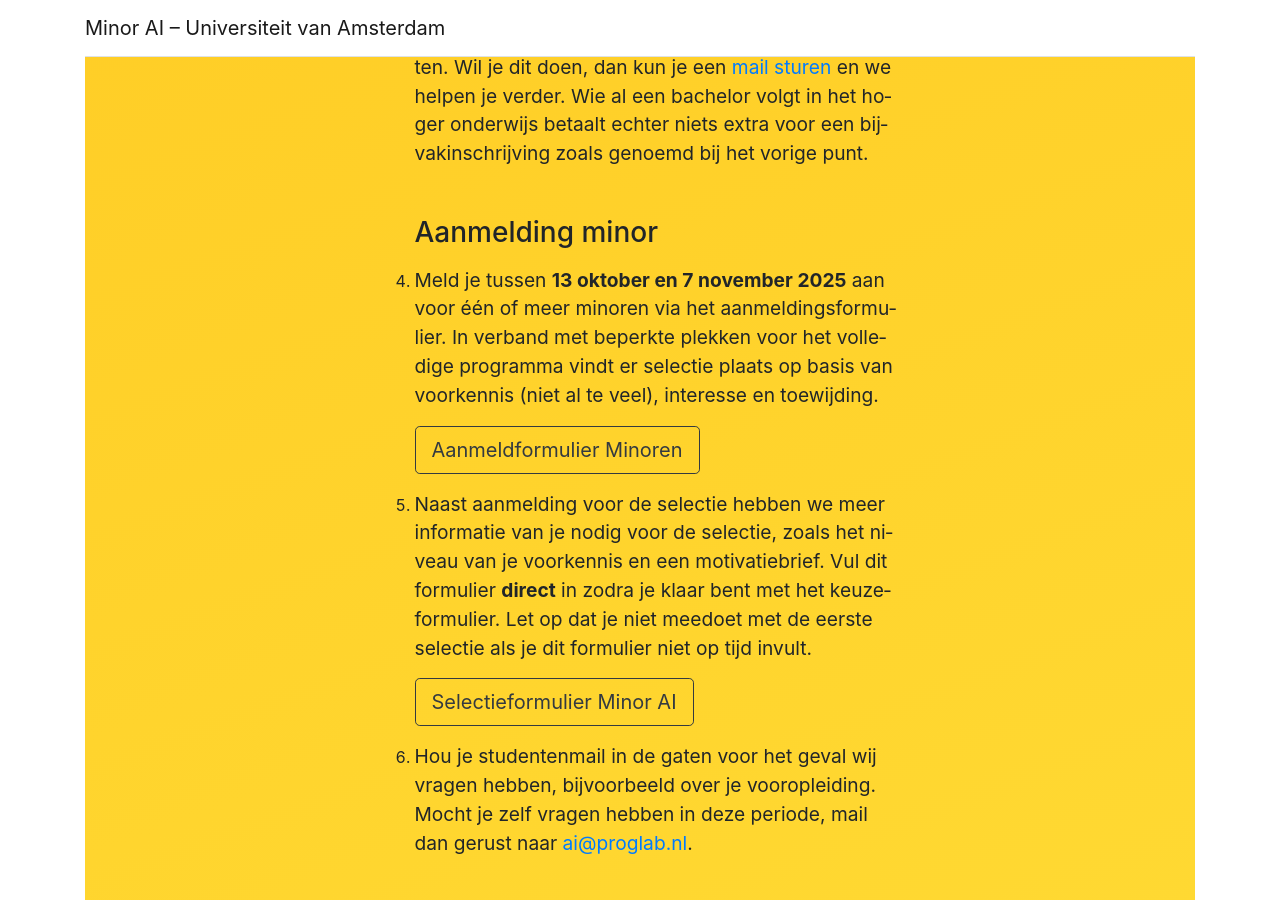
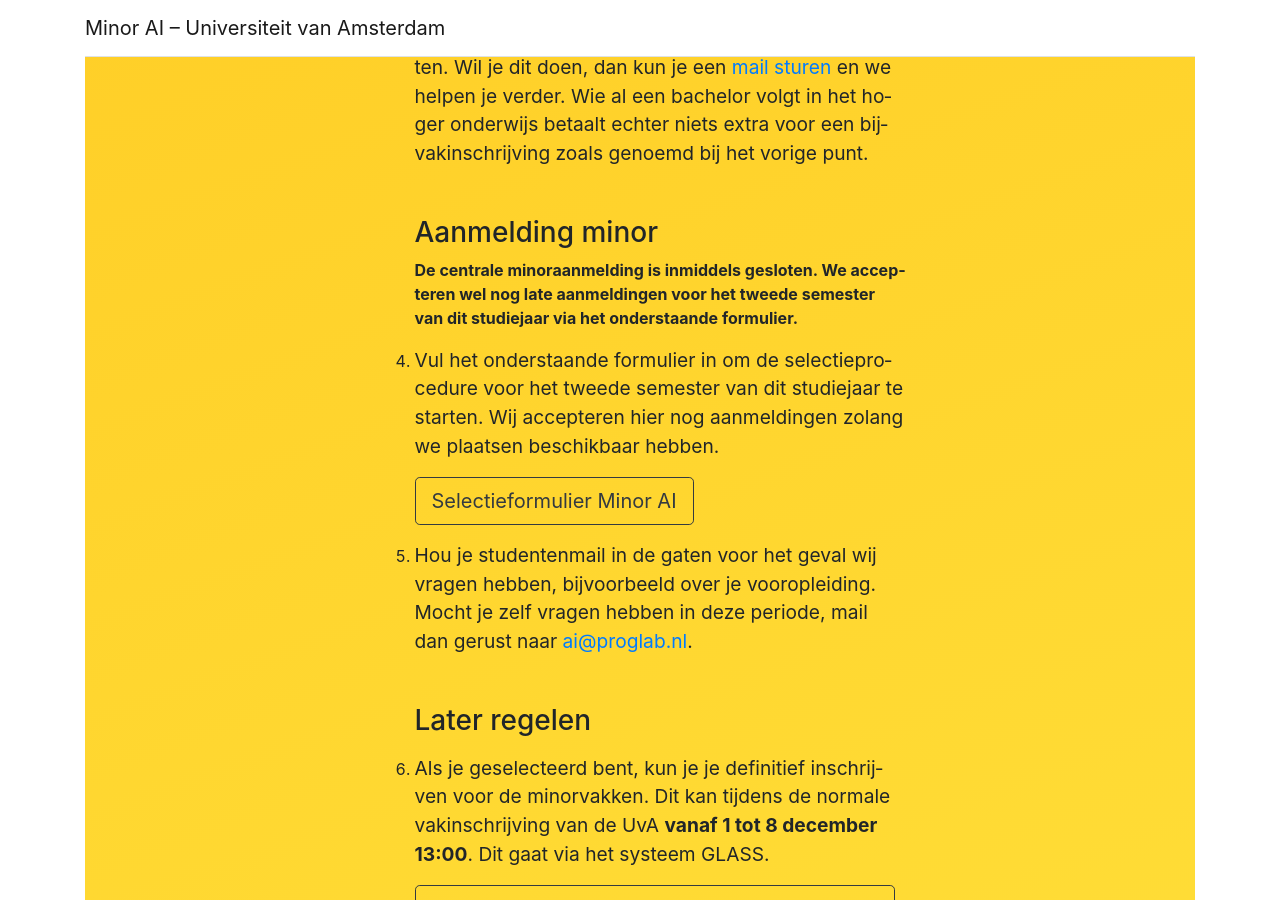
Before and after one commit to tdoolan/info, a Jekyll site: the page built from programs/minai/index.html, in a window 1280 px wide and 900 px high, scrolled down 6589 px. Built offline with Jekyll 4.4.1, drawn with Linux system fonts in a browser that asks for light colours; some of the changed text lies outside the part shown.

Commit message:
Late aanmeldingen update

```diff
--- a/programs/minai/aanmelden.md
+++ b/programs/minai/aanmelden.md
@@ -36,9 +36,8 @@
             </li>
 
             <h3>Aanmelding minor</h3>
+            <p><strong>De centrale minoraanmelding is inmiddels gesloten. We accepteren wel nog late aanmeldingen voor het tweede semester van dit studiejaar via het onderstaande formulier.</strong></p>
             <!--
-            <p><strong>De centrale minoraanmelding is inmiddels gesloten. We accepteren wel nog late aanmeldingen voor het eerste semester van volgend studiejaar via het onderstaande formulier.</strong></p>
-            -->
             <li class="mt-3">
                 <p class="" style="font-size:1.2rem;">
                     Meld je tussen <b>13 oktober en 7 november 2025</b> aan voor &eacute;&eacute;n
@@ -59,16 +58,15 @@
                     <a class="btn btn-outline-dark btn-lg" href="https://forms.office.com/Pages/ResponsePage.aspx?id=zcrxoIxhA0S5RXb7PWh05ZTDc7biyulCvpu4U-tarWtUQzE4VEw4MjdDUE4wWk1VTkdKTUM4UEtDVi4u" target="_blank"> Selectieformulier Minor AI</a>
                 </p>
             </li>
-            <!--
+            -->
             <li class="mt-3">
                 <p class="" style="font-size:1.2rem;">
-                    Vul het onderstaande formulier in om de selectieprocedure voor het eerste semester van volgend studiejaar te starten. Wij accepteren hier nog aanmeldingen zolang we plaatsen beschikbaar hebben.
+                    Vul het onderstaande formulier in om de selectieprocedure voor het tweede semester van dit studiejaar te starten. Wij accepteren hier nog aanmeldingen zolang we plaatsen beschikbaar hebben.
                 </p>
                 <p class="">
-                    <a class="btn btn-outline-dark btn-lg" href="https://forms.office.com/e/CKSpEWrcX3" target="_blank"> Selectieformulier Minor AI</a>
+                    <a class="btn btn-outline-dark btn-lg" href="https://forms.office.com/e/ZFH9bEpUXW" target="_blank"> Selectieformulier Minor AI</a>
                 </p>
             </li>
-            -->
             <li class="mt-3">
                 <p class="mb-5" style="font-size:1.2rem;">
                     Hou je studentenmail in de gaten voor het geval wij vragen hebben,
@@ -94,7 +92,7 @@
                     bekend gemaakt kunnen worden. Voor fulltime geldt sowieso: elke dag aanwezig.
                 </p>
             </li>
-
+            <!--
             <h3>Te laat?</h3>
             <li class="mt-3">
                 <p style="font-size:1.2rem;">
@@ -104,6 +102,7 @@
                     Na 23 november verschijnt hier informatie over eventuele verlate aanmelding.
                 </p>
             </li>
+            -->
         </ol>
     </div>
 </div>
--- a/programs/minai/index.html
+++ b/programs/minai/index.html
@@ -117,10 +117,12 @@
             </p>
             <h2>Deadline</h2>
             <p class="display-6">
-                Offici&euml;le aanmelding voor minoren bij de UvA kan voor aankomend semester van
+                De centrale aanmelding voor minoren bij de UvA is inmiddels gesloten, maar we hebben wel
+                nog een aantal plaatsen beschikbaar voor late aanmeldingen.
+                <!--Offici&euml;le aanmelding voor minoren bij de UvA kan voor aankomend semester van
                 <strong>13 oktober t/m 7 november</strong>. Na deze deadline zullen we de selectie
                 doen, waar je nog voor het starten van de vakaanmeldingsperiode bericht van ons
-                over krijgt. Het volledige stappenplan voor je aanmelding staat helemaal onderaan
+                over krijgt.--> Het volledige stappenplan voor een aanmelding staat helemaal onderaan
                 op deze pagina.
             </p>
             <p class="display-6">
```
